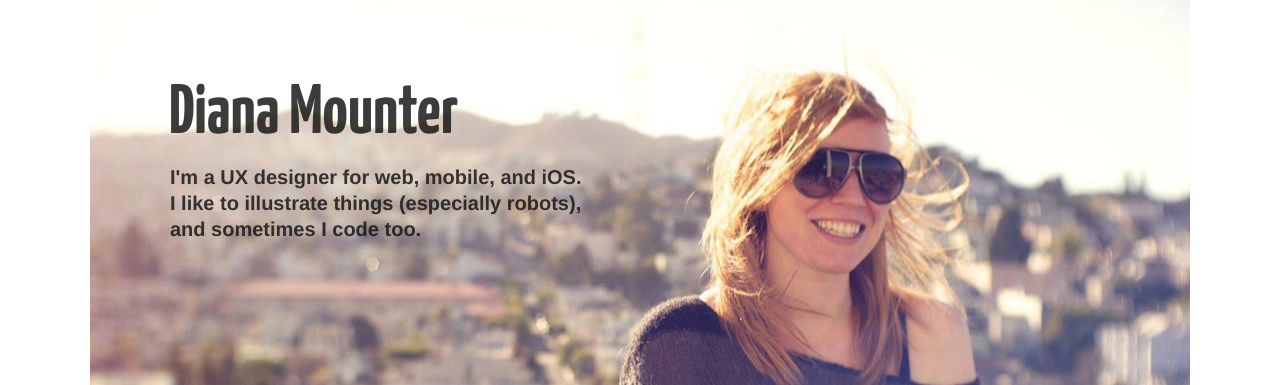
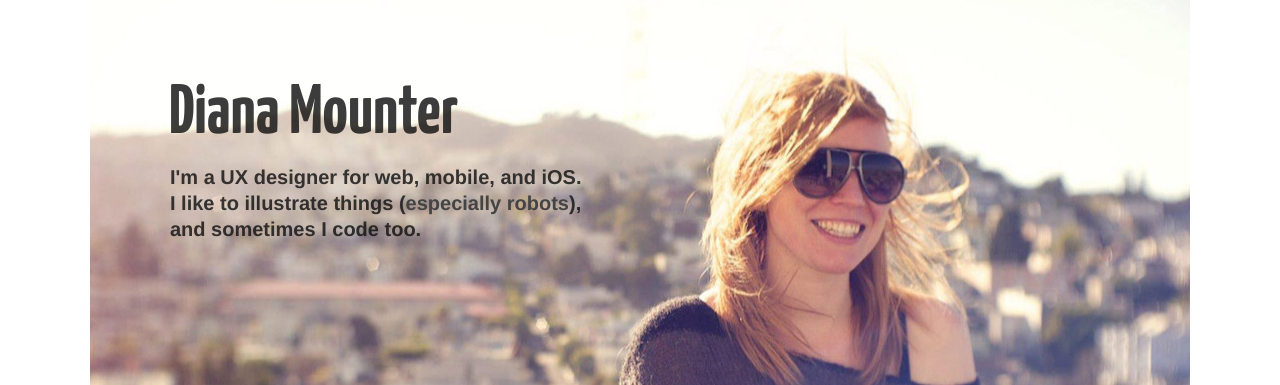
Before and after one commit to natutulak79/broccolini.github.com, a Jekyll site: the page built from index.markdown, in a window 1280 px wide. Shown: the top 385 px of the page. Built offline with Jekyll 4.4.1, drawn with Linux system fonts in a browser that asks for light colours.

```diff
--- a/_layouts/default.html
+++ b/_layouts/default.html
@@ -22,7 +22,7 @@
     <header>
       <div class="inner">
         <h1>Diana Mounter</h1>
-       <h2>I'm a UX designer for web, mobile, and iOS. I like to illustrate things (especially robots), and sometimes I code too.</h2>
+       <h2>I'm a UX designer for web, mobile, and iOS. I like to illustrate things (<a href="http://robotodex.com">especially robots</a>), and sometimes I code too.</h2>
     </header>
 
     <div id="content-wrapper">
--- a/stylesheets/stylesheet.css
+++ b/stylesheets/stylesheet.css
@@ -99,6 +99,14 @@ header h2 {
   font-weight: 700;
   line-height: 1.3;
   width: 420px;
+}
+
+header a {
+  color: #444;
+}
+
+header a:hover {
+  color: #333;
 }
 
 .inner {
```
